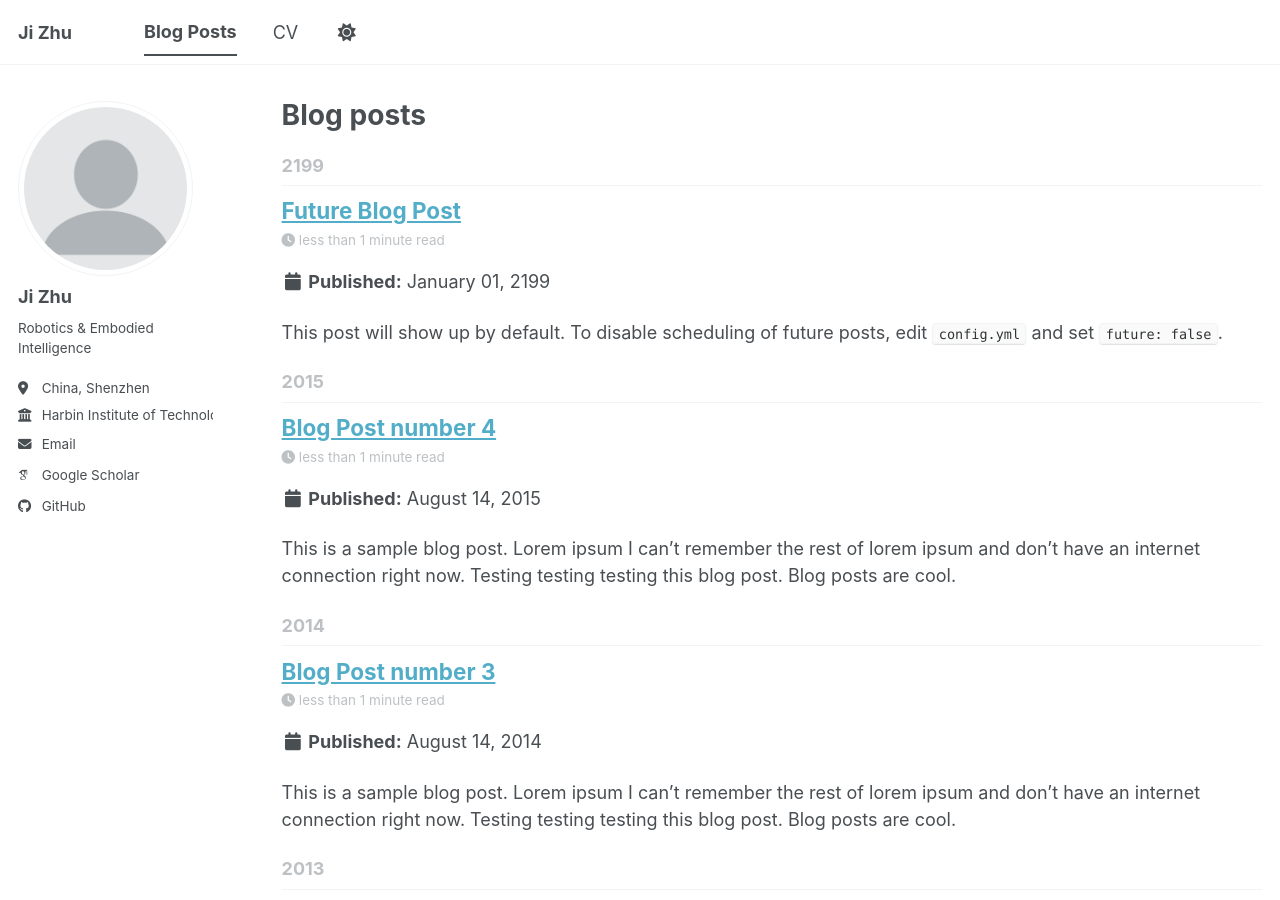
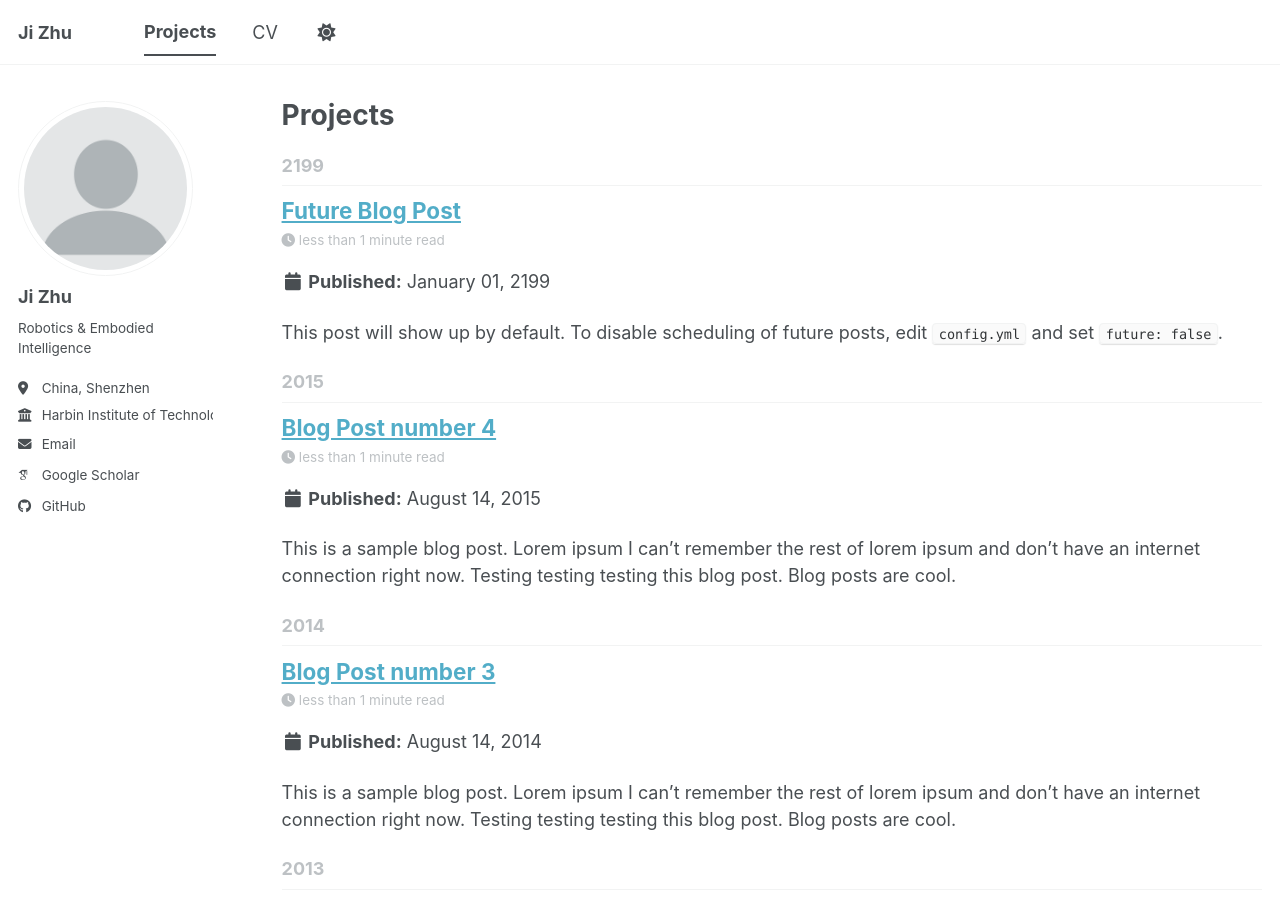
Before and after one commit to qitanda/qitanda.cn, a Jekyll site: the page built from _pages/year-archive.html, in a window 1280 px wide and 900 px high. Built offline with Jekyll 4.4.1, drawn with Linux system fonts in a browser that asks for light colours; some web fonts are replaced; a script bundle is joined from its source files by our own code; library files that are not in the unit come from our copies.

```diff
--- a/_data/navigation.yml
+++ b/_data/navigation.yml
@@ -8,7 +8,7 @@
 #      Markdown formatted page while the second is generated using JSON.
 
 main:
-  - title: "Blog Posts"
+  - title: "Projects"
     url: /year-archive/
 
   - title: "CV"
--- a/_pages/year-archive.html
+++ b/_pages/year-archive.html
@@ -1,7 +1,7 @@
 ---
 layout: archive
 permalink: /year-archive/
-title: "Blog posts"
+title: "Projects"
 author_profile: true
 redirect_from:
   - /wordpress/blog-posts/
```
